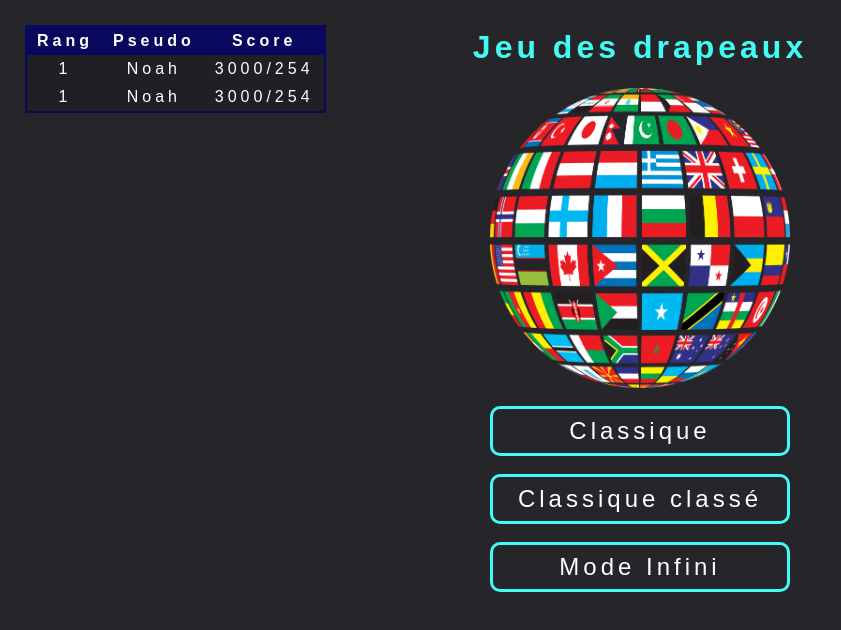
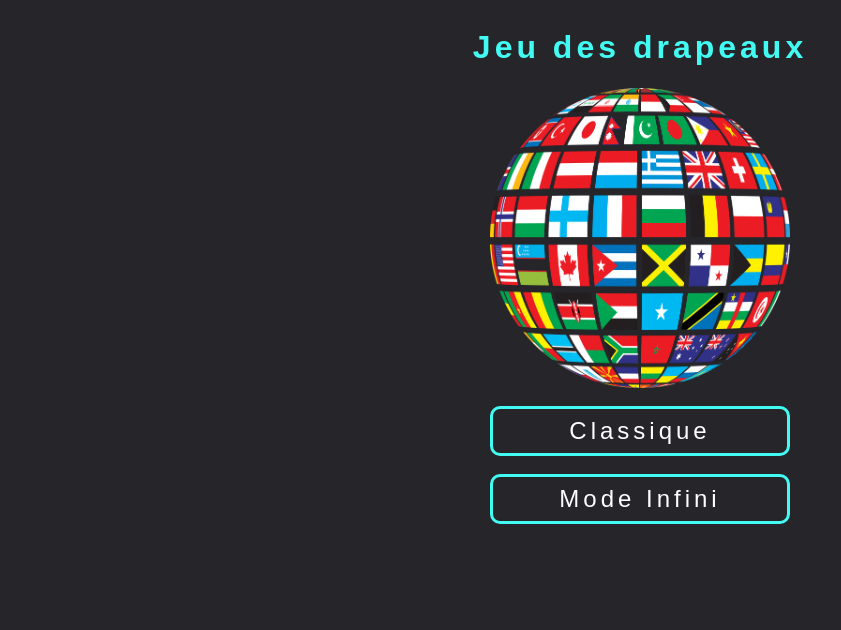
Before and after one commit to AudinotNoah/drapeaux, a plain HTML site: page client/index.html in a window 1280 px wide. Shown: the whole page, without its empty margins (0-841 px from the left). Drawn offline with Linux system fonts and the light colour scheme.

Commit message:
Update index.html

```diff
--- a/client/index.html
+++ b/client/index.html
@@ -8,37 +8,13 @@
     <link rel="stylesheet" href="externes/style.css">
 </head>
 <body>
-    <div class="test">
-        <table class="tableau">
-            <thead style="background-color:  #08095e; color: #fff;">
-                <tr>
-                    <th>Rang</th>
-                    <th>Pseudo</th>
-                    <th>Score</th>
-                </tr>
-            </thead>
-            <tbody>
-                <tr>
-                    <td>1</td>
-                    <td>Noah</td>
-                    <td>3000/254</td>
-                </tr>
-                <tr>
-                    <td>1</td>
-                    <td>Noah</td>
-                    <td>3000/254</td>
 
-            </tbody>
-        </table>
-    </div>
     <div class="container">
         <h1>Jeu des drapeaux</h1>
         <img class="logo" src="externes/logo.png">
         &nbsp;  <!-- pour faire un espace -->
         <button class="play-button" onclick="window.location.href = 'classique.html';">Classique</button>
         &nbsp;
-        <button class="play-button" onclick="window.location.href = 'classiqueclasse.html';">Classique classé</button>
-        &nbsp;
         <button class="play-button" onclick="window.location.href = 'infini.html';">Mode Infini</button>
     </div>
 </body>
```
